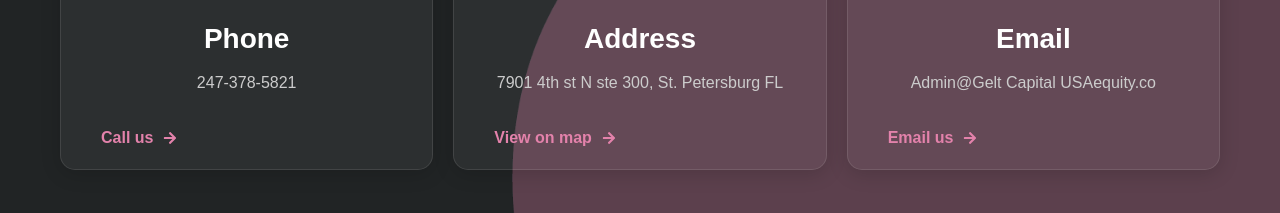
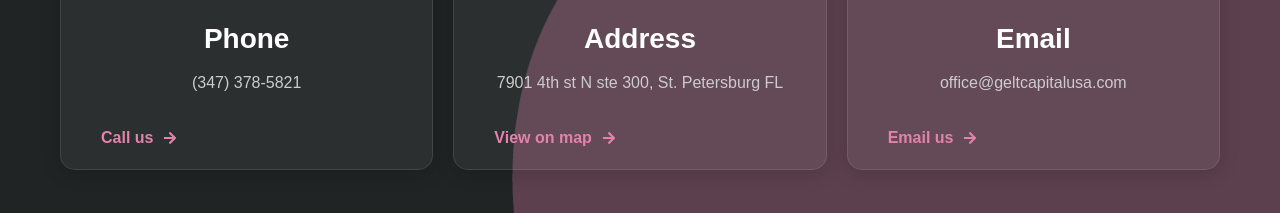
Before and after one commit to capital-firm-rbm/gelt-equity, a React (Vite) app: page /contact in a window 1280 px wide. Shown: the part 579-792 px from the top of the page. Built offline with nearby package versions, Linux system fonts and the light colour scheme.

Commit message:
changed info

```diff
--- a/src/pages/affiliates/Affiliates.jsx
+++ b/src/pages/affiliates/Affiliates.jsx
@@ -178,7 +178,7 @@
               </div>
               <div style={{ textAlign: 'left' }}>
                 <h3 style={{ fontSize: '18px', fontWeight: 'bold', marginBottom: '4px' }}>Email Us</h3>
-                <p style={{ color: '#cccccc' }}>Admin@Gelt Capital USAequity.co</p>
+                <p style={{ color: '#cccccc' }}> office@geltcapitalusa.com</p>
               </div>
             </motion.div>
 
--- a/src/pages/home/ContactInfoSection.jsx
+++ b/src/pages/home/ContactInfoSection.jsx
@@ -14,7 +14,7 @@
   const contactCards = [
     {
       title: "Phone",
-      info: "247-378-5821",
+      info: "(347) 378-5821",
       icon: FaPhone,
       color: palette.skyBlue
     },
@@ -26,7 +26,7 @@
     },
     {
       title: "Email",
-      info: "Admin@Gelt Capital USAequity.co",
+      info: "office@geltcapitalusa.com",
       icon: FaEnvelope,
       color: palette.skyBlue
     }
```
